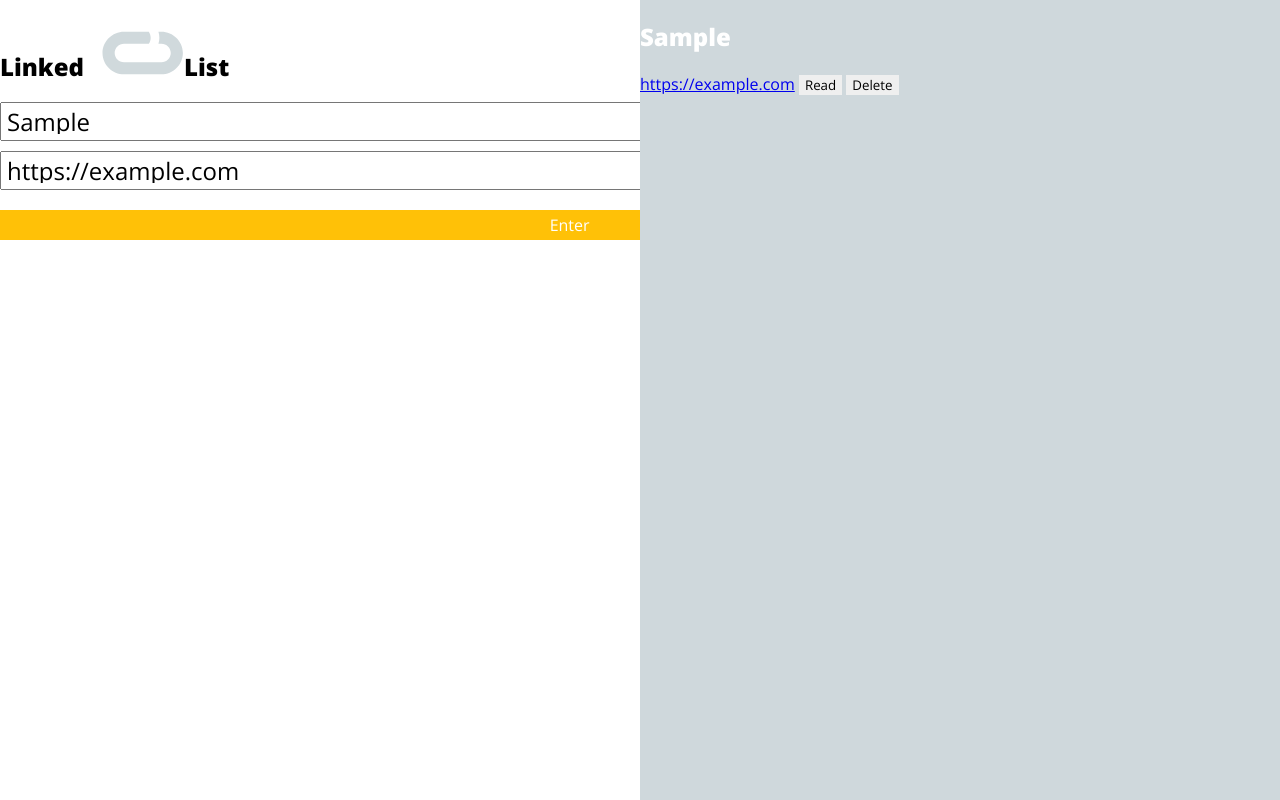
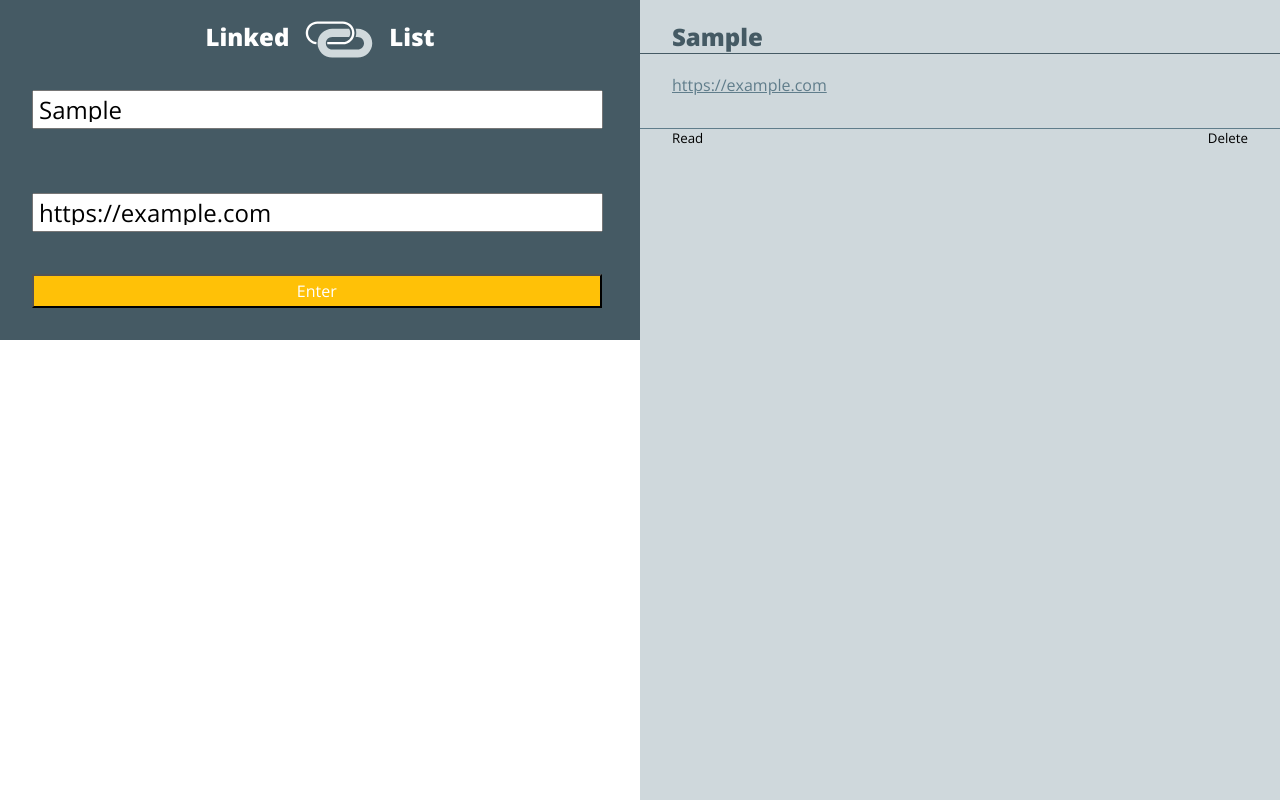
Before and after one commit to codexguajil/linked-list-2, a plain HTML site: page index.html in a window 1280 px wide. Both pictures are taken after typing "Sample", "https://example.com" into the empty fields and a click on the button "Enter". Drawn offline with nearby package versions, Linux system fonts and the light colour scheme.

Commit message:
Improve CSS styling

```diff
--- a/index.html
+++ b/index.html
@@ -10,8 +10,8 @@
   <section class="section-left">
     <form>
       <h1>Linked<img src="images/linked-list-logo.svg" width="100px">List</h1>
-      <input type="text" class="bookmark-title js-type-title" aria-required="true" placeholder="Bookmark Title">
-      <input type="url" class="bookmark-url js-type-url" aria-required="true" placeholder="Website Title">
+      <input type="text" class="bookmark-title js-type-title" aria-required="true" placeholder="Website Title">
+      <input type="url" class="bookmark-url js-type-url" aria-required="true" placeholder="Website URL">
       <button class="enter-button js-submit-bookmark">Enter</button>
     </form>
     <section class="section-right js-bookmark-section">
--- a/main.css
+++ b/main.css
@@ -11,25 +11,80 @@ body {
   height: 100%;
 }
 
-/*html, body {
-  background: #CFD8DC;
-  margin: 0;
-  height: 100%;
-}*/
-/*
 .read {
   background: orange;
 }
 
-
-*/
 /*Left Section*/
 .bookmark-url {
-  margin: 10px 0 10px 0;
+  align-items: center;
+  margin: 5%;
+}
+
+.bookmark-title {
+  align-items: center;
+  margin: 5%;
+}
+
+h1 {
+  margin: 0;
+  text-align: center;
+  padding-top: 20px;
+}
+
+h2 {
+  color: #455A64;
+  text-indent: 5%;
+  border-bottom: solid;
+  border-width: thin;
+  /*border-bottom-color: #CFD8DC*/
+}
+
+a {
+  color: #607D8B;
+  display: block;
+  padding-left: 5%;
+  padding-bottom: 5%;
+  border-bottom: solid;
+  border-width: thin;
+}
+
+#mark-as-read:hover {
+  font-weight: bold;
+  color: #F05A28;
+
+}
+
+#mark-as-read {
+  float: left;
+  margin-left: 5%;
+}
+
+.asText {
+    background:none;
+    border:none;
+    margin:0;
+    padding:0;
+}
+
+article{
+  position: relative;
+}
+
+#remove-bookmark {
+  float: right;
+  margin-right: 5%;
+}
+
+.append-bookmark {
+  margin: 5%;
+  border-bottom: 2px solid red;
 }
 
 button {
-  border: 0;
+  align-items: center;
+  margin: 5%;
+
 }
 
 .enter-button {
@@ -41,16 +96,10 @@ button {
   margin-top: 10px;
 }
 
-/*h1 {
-  color: #FFF;
-  font-size: 72px;
-  font-family: sans-serif;
-  margin-top: 10px;
-}*/
-
-/*img {
-  margin: 0 10px 0 10px;
-}*/
+img {
+  vertical-align: middle;
+  height: 1cm;
+}
 
 input {
   font-size: 24px;
@@ -59,12 +108,11 @@ input {
   line-height: 25px;
 }
 
-/*.section-left {
-  background: #455A64;
-  text-align: center;
-  height: 100%;
-  width: 50%;
-}*/
+.append-bookmark {
+  border-color: #607D8B;
+  border: 10px;
+}
+
 
 /*Right Section*/
 /*a {
@@ -114,13 +162,10 @@ a:hover {
 }
 */
 
-/*.section-left {
-  left: 0px;
-  top: 0px;
-  position: relative;
+.section-left {
   background-color: #455A64;
   color: #FFFFFF;
-}*/
+}
 
 .section-right {
   position: absolute;
@@ -136,8 +181,10 @@ a:hover {
     bottom: 0px;
     display: inline-block;
   }
-
-
+  .section-left {
+    width: 50%;
+    top: 0px;
+  }
 }
 
 @media (max-width: 550px) {
@@ -147,9 +194,7 @@ a:hover {
   }
 
   .section-left {
-    top: 45%;
-
-
+    background: #455A64;
   }
 
   .section-right {
--- a/script.js
+++ b/script.js
@@ -17,14 +17,21 @@ function bookmarkCreate(e) {
    } else {
     bookmarkSection.prepend(`<article class="appended-bookmark"><h2>${bookmarkTitle.val()}</h2>
       <a href="${bookmarkUrl.val()}">${bookmarkUrl.val()}</a>
-      <button id="mark-as-read">Read</button>
-      <button id="remove-bookmark">Delete</button></article>`)
+      <button class="asText" id="mark-as-read">Read</button>
+      <button class="asText" id="remove-bookmark">Delete</button></article>`)
    }
   console.log('23')
 }
 
 function readButtonToggle(){
   $(this).parent().toggleClass('read');
+//   var toggled = true;
+//   if(toggled){
+//     $(this).css('color', '#F05A28');
+//     toggled  = false;
+// } else {
+//     $(this).css('color', '#455A64');
+//     clicked  = true;
 }
 
 function bookmarkDelete(){
```
